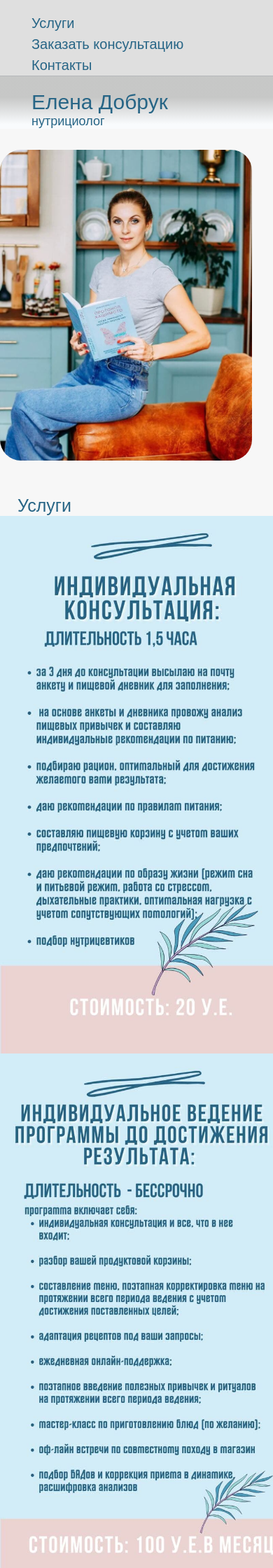
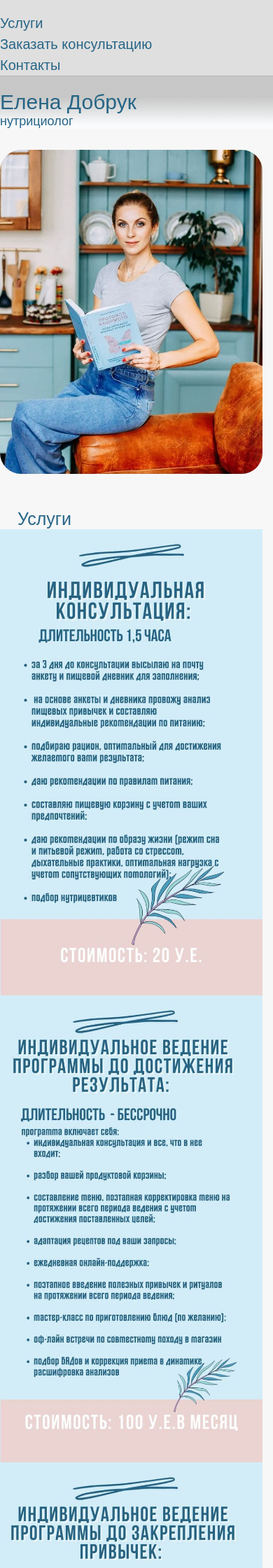
Before and after one commit to Mavi-Dobruk/Nutrition, a PHP site: page / in a window 390 px wide; the page is wider, and only the part inside the window is pictured. Shown: the top 2240 px of that part at 70% size. Run offline with PHP 8.4, Linux system fonts and the light colour scheme.

Commit message:
Update style.css

```diff
--- a/style.css
+++ b/style.css
@@ -5,13 +5,13 @@
   color: #276586;
 }
 .wrapper {
-  min-width: 1300px;
+  max-width: 1300px;
   margin: 0 auto;
   min-height: calc(100vh - 100px);
   background-color: #f7f7f7;
 }
 .nav {
-  min-width: 1300px;
+  max-width: 1300px;
   border-bottom: 1px solid #b5b7ba;
   background-color: #dfdfdf;
   margin: 0 auto;
@@ -134,7 +134,7 @@
 }
 .footer {
   background-color: #434445;
-  min-width: 1300px;
+  max-width: 1300px;
   height: 100px;
   text-align: center;
   color: #222121;
@@ -163,31 +163,25 @@
     display: flex;
     flex-direction: column;
     height: 100%;
-    padding-left: 45px;
+  }
+  .servis_photo {
+    max-width: 375px;
   }
   h1 {
     text-align: left;
     font-size: 30px;
-    padding-left: 45px;
   }
   h2 {
     text-align: left;
   }
   .top {
     text-align: left;
-    padding-left: 45px;
   }
-  .job {
-    margin-right: 50px;
-  }
-  p {
-    padding-right: 400px;
-  }
+
   .footer {
     text-align: left;
   }
   .footer_text {
-    padding-left: 25px;
     color: white;
   }
 }
@@ -207,4 +201,7 @@
   .content {
     margin: 0;
   }
+  .main_photo {
+    width: 375px;
+  }
 }
```
